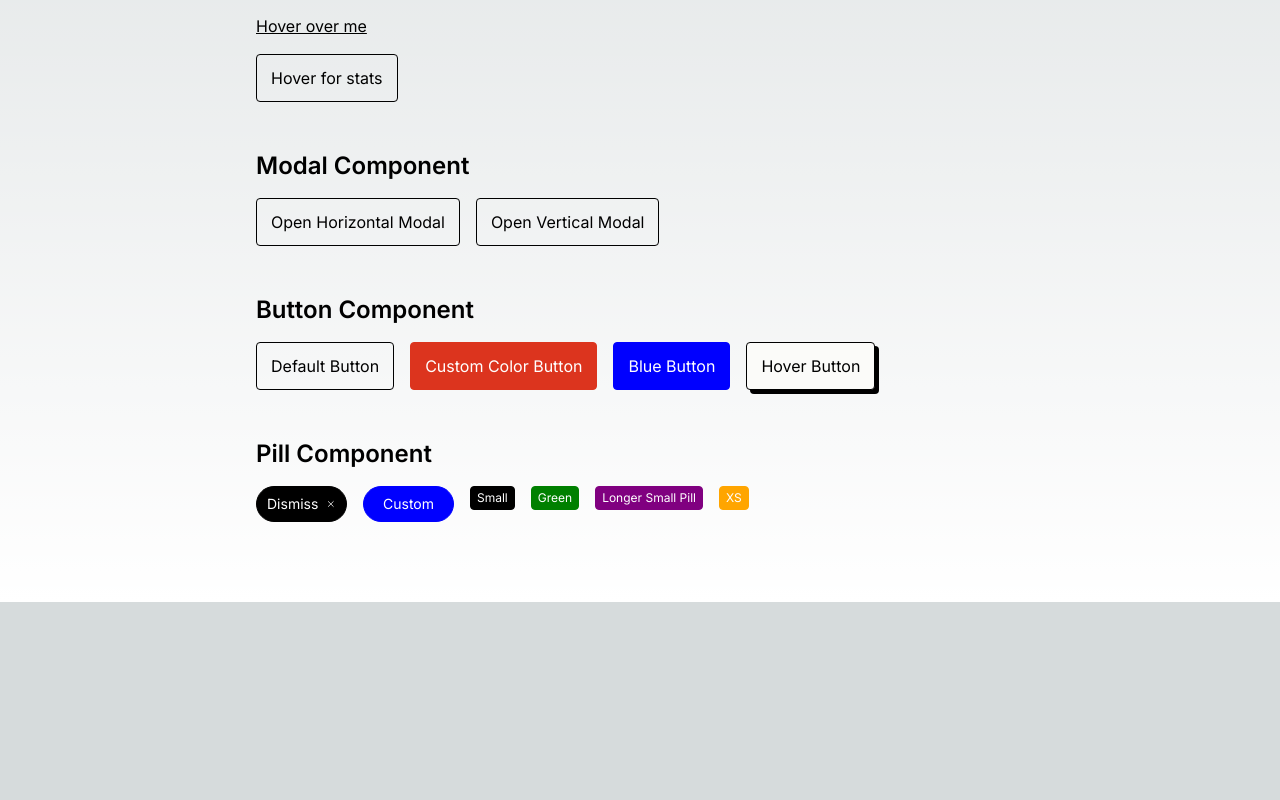
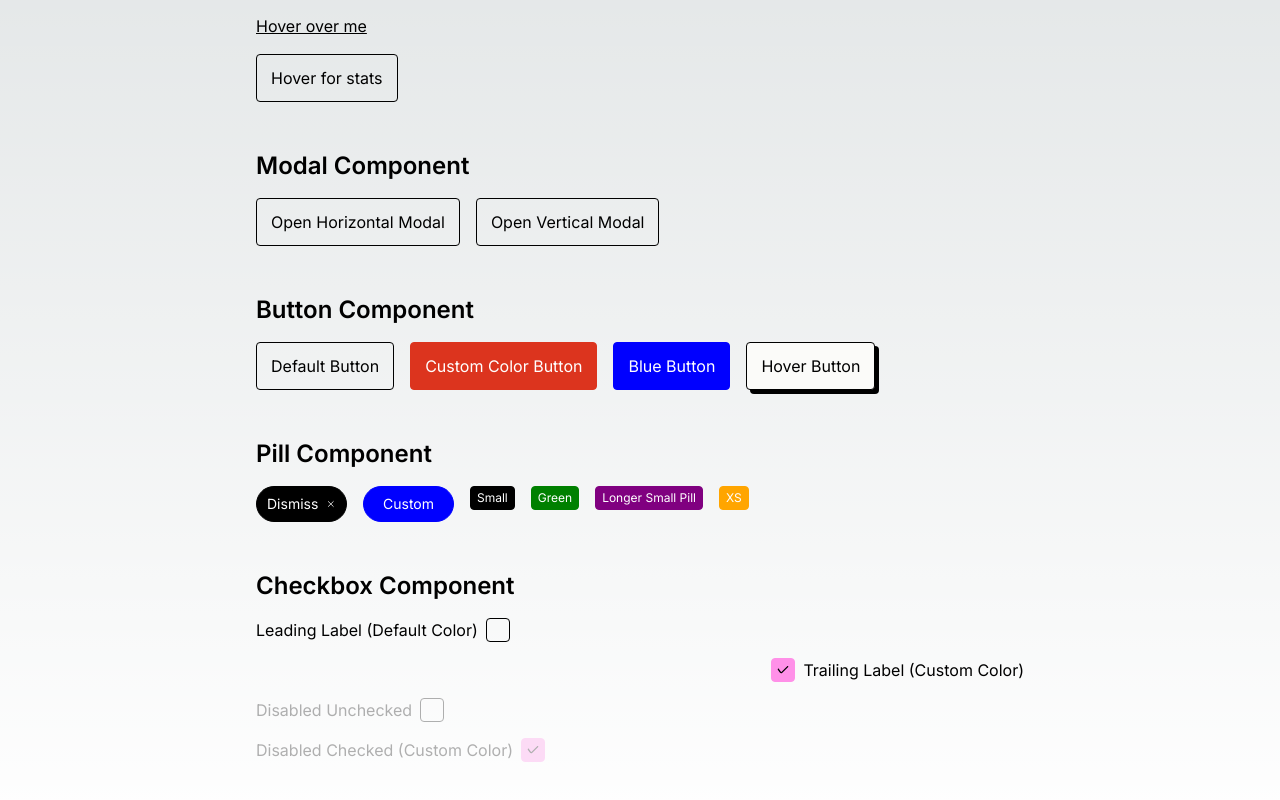
Before and after one commit to m2rads/financial-calendar, a Next.js app: page /playground in a window 1280 px wide. Shown: the part 490-1290 px from the top of the page. Before the commit the page ends 1092 px from the top, so only its background shows below. Built offline with nearby package versions, Linux system fonts and the light colour scheme.

Commit message:
add checkbox component and its icon

```diff
--- a/app/playground/page.tsx
+++ b/app/playground/page.tsx
@@ -5,12 +5,19 @@ import { Alert, AlertTitle, AlertDescription, AlertProps } from '@/components/ui
 import { Button } from '@/components/ui/button';
 import { Hover } from '@/components/ui/hover';
 import { Modal } from '@/components/ui/modal';
-import { Pill } from '@/components/ui/pill';  // Add this import
+import { Pill } from '@/components/ui/pill';
+import { Checkbox } from '@/components/ui/checkbox';
 
 export default function Playground() {
   const [alerts, setAlerts] = useState<AlertProps[]>([]);
   const [isModalOpen, setIsModalOpen] = useState(false);
   const [modalVariant, setModalVariant] = useState<'horizontal' | 'vertical'>('horizontal');
+  const [checkboxStates, setCheckboxStates] = useState({
+    checkbox1: false,
+    checkbox2: true,
+    checkbox3: false,
+    checkbox4: true,
+  });
 
   const handleButtonClick = (variant: 'success' | 'danger' | 'warning' | 'info', multiline: boolean = false) => {
     const newAlert: AlertProps = {
@@ -48,6 +55,10 @@ export default function Playground() {
   const openModal = (variant: 'horizontal' | 'vertical') => {
     setModalVariant(variant);
     setIsModalOpen(true);
+  };
+
+  const handleCheckboxChange = (name: string) => (event: React.ChangeEvent<HTMLInputElement>) => {
+    setCheckboxStates(prev => ({ ...prev, [name]: event.target.checked }));
   };
 
   return (
@@ -133,6 +144,38 @@ export default function Playground() {
           </div>
         </section>
 
+        <section className="space-y-4 mb-12">
+          <h2 className="text-2xl font-semibold">Checkbox Component</h2>
+          <div className="flex flex-col gap-4">
+            <Checkbox
+              label="Leading Label (Default Color)"
+              labelPosition="leading"
+              checked={checkboxStates.checkbox1}
+              onChange={handleCheckboxChange('checkbox1')}
+            />
+            <Checkbox
+              label="Trailing Label (Custom Color)"
+              labelPosition="trailing"
+              checked={checkboxStates.checkbox2}
+              onChange={handleCheckboxChange('checkbox2')}
+              selectedColor="#FF90E8"
+            />
+            <Checkbox
+              label="Disabled Unchecked"
+              disabled
+              checked={checkboxStates.checkbox3}
+              onChange={handleCheckboxChange('checkbox3')}
+            />
+            <Checkbox
+              label="Disabled Checked (Custom Color)"
+              disabled
+              checked={checkboxStates.checkbox4}
+              onChange={handleCheckboxChange('checkbox4')}
+              selectedColor="#FF90E8"
+            />
+          </div>
+        </section>
+
         <Modal
           isOpen={isModalOpen}
           onClose={() => setIsModalOpen(false)}
--- /dev/null
+++ b/components/icons/Check2.tsx
@@ -0,0 +1,15 @@
+import React from 'react';
+
+interface Check2Props {
+  className?: string;
+}
+
+const Check2: React.FC<Check2Props> = ({ className = '' }) => {
+  return (
+    <svg width="24" height="24" viewBox="0 0 24 24" fill="none" xmlns="http://www.w3.org/2000/svg" className={className}>
+      <path d="M19.018 5.99677C18.762 5.99677 18.495 6.08077 18.3 6.27277L9.59301 14.8668C9.33601 15.1198 9.07802 15.0728 8.87602 14.7748L5.88001 10.3548C5.57401 9.90376 4.93401 9.77776 4.47501 10.0788C4.01701 10.3798 3.88901 11.0088 4.19501 11.4598L7.19001 15.8798C8.09201 17.2088 9.84901 17.3778 10.998 16.2478L19.736 7.68475C20.125 7.30075 20.125 6.65677 19.736 6.27277C19.541 6.08077 19.273 5.99677 19.018 5.99677Z" fill="black"/>
+    </svg>
+  );
+};
+
+export default Check2;
--- a/components/icons/index.ts
+++ b/components/icons/index.ts
@@ -6,4 +6,5 @@ export { default as SaveIcon } from './SaveIcon';
 export { default as SearchIcon } from './SearchIcon';
 export { default as EyeFill } from './EyeFill';
 export { default as OutlineX } from './OutlineX';
+export { default as Check2 } from './Check2';
 // Add more icon exports here as you create them
--- /dev/null
+++ b/components/ui/checkbox.tsx
@@ -0,0 +1,59 @@
+import React, { forwardRef } from "react";
+import { cva, type VariantProps } from "class-variance-authority";
+import { cn } from "@/lib/utils";
+import { Check2 } from "@/components/icons";
+
+const checkboxVariants = cva(
+  "flex items-center gap-2",
+  {
+    variants: {
+      labelPosition: {
+        leading: "flex-row",
+        trailing: "flex-row-reverse",
+      },
+    },
+    defaultVariants: {
+      labelPosition: "leading",
+    },
+  }
+);
+
+export interface CheckboxProps
+  extends React.InputHTMLAttributes<HTMLInputElement>,
+    VariantProps<typeof checkboxVariants> {
+  label: string;
+  selectedColor?: string;
+}
+
+const Checkbox = forwardRef<HTMLInputElement, CheckboxProps>(
+  ({ className, labelPosition, label, disabled, checked, selectedColor = "#FF90E8", ...props }, ref) => {
+    return (
+      <label className={cn(checkboxVariants({ labelPosition }), className, disabled ? "opacity-30 cursor-not-allowed" : "cursor-pointer")}>
+        <input
+          type="checkbox"
+          className="sr-only"
+          disabled={disabled}
+          checked={checked}
+          ref={ref}
+          {...props}
+        />
+        <span className="text-base leading-[140%] font-mabry-pro font-[400]">
+          {label}
+        </span>
+        <div
+          className={cn(
+            "w-6 h-6 border rounded flex items-center justify-center transition-colors",
+            checked ? "bg-current" : "border-black"
+          )}
+          style={{ borderColor: checked ? selectedColor : 'black', color: selectedColor }}
+        >
+          {checked && <Check2 className="w-4 h-4 text-white" />}
+        </div>
+      </label>
+    );
+  }
+);
+
+Checkbox.displayName = "Checkbox";
+
+export { Checkbox, checkboxVariants };
```
